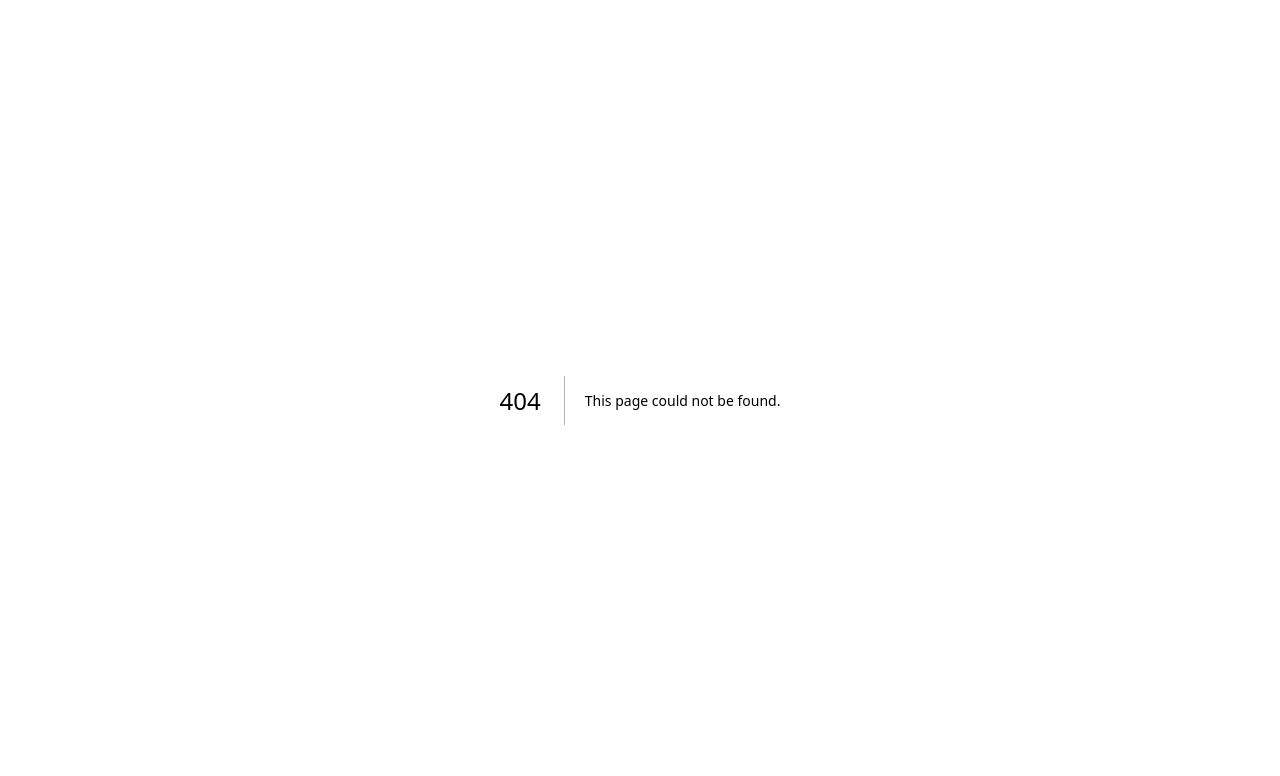
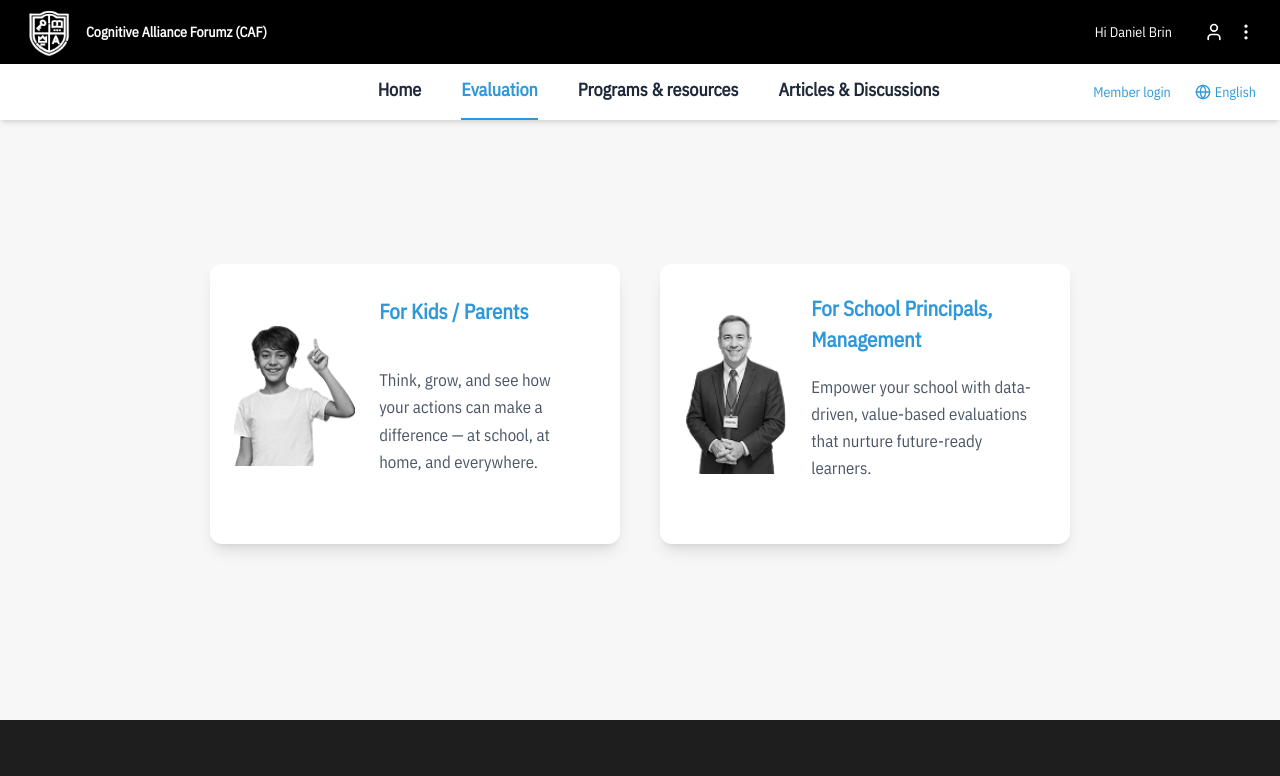
Before and after one commit to yashmevat/pfafigma, a Next.js app: page /Evaluation in a window 1280 px wide. Before the commit this address had no page. Shown: the top 776 px of the page. Built offline with nearby package versions, Linux system fonts and the light colour scheme.

Commit message:
evolution section added

```diff
--- /dev/null
+++ b/src/app/Evaluation/page.js
@@ -0,0 +1,64 @@
+"use client";
+import Link from "next/link";
+import FooterSection from "../components/FooterSection";
+import Header from "../components/Header";
+
+export default function Home() {
+    return (
+
+        <>
+            {/* Header Section */}
+            <Header />
+
+            <div className="h-220 md:h-170 md:pb-30 lg:pb-10  xl:h-150 bg-[#f7f7f7] flex items-center justify-center px-4">
+                <div className="flex flex-col md:flex-row gap-6 md:gap-10 max-w-120 md:max-w-215 justify-center h-68">
+                    {/* Card 1: For Kids / Parents */}
+                    <Link
+                        href="/kids-parents"
+                        className="group flex flex-col md:flex-row items-center bg-white h-95 md:h-90 lg:h-70 2xl:h-68 rounded-xl shadow-lg hover:shadow-lg transition-all duration-300 p-6 pb-18 cursor-pointer"
+                    >
+                        <img
+                            src="/Evaluation2.png"
+                            alt="For Kids / Parents"
+                            className="w-32 h-40 lg:h-36 2xl:h-40 object-contain mb-4 md:mb-0 md:mt-7 md:mr-4 grayscale"
+                        />
+                        <div className="flex flex-col gap-5 text-center md:text-left lg:gap-10 ml-2 mt-3">
+                            <h2 className="text-[#2E98DA] text-[1.3rem] font-semibold">
+                                For Kids / Parents
+                            </h2>
+                            <p className="text-gray-600 text-[1.05rem] leading-relaxed pr-3">
+                                Think, grow, and see how your actions can make a difference —
+                                at school, at home, and everywhere.
+                            </p>
+                        </div>
+                    </Link>
+
+                    {/* Card 2: For School Principals / Management */}
+                    <Link
+                        href="/school-management"
+                       className="group flex flex-col md:flex-row items-center bg-white h-100 md:h-90 lg:h-70 2xl:h-68 rounded-xl shadow-lg hover:shadow-lg transition-all duration-300 p-6 pb-18 cursor-pointer"
+                    >
+                        <img
+                            src="/Evaluation1.png"
+                            alt="For School Principals / Management"
+                            className="w-32 h-40 md:h-60 lg:h-40 xl:h-40 object-contain mb-4 md:mb-0 md:mt-7 md:mr-4 grayscale"
+                        />
+                      <div className="flex flex-col text-center md:text-left gap-4.5 ml-2 lg:mt-4">
+                              <h2 className="text-[#2E98DA] text-[1.3rem] font-semibold">
+                                For School Principals, Management
+                            </h2>
+                            <p className="text-gray-600 text-[1.05rem] leading-relaxed pr-3">
+                                Empower your school with data-driven, value-based evaluations
+                                that nurture future-ready learners.
+                            </p>
+                        </div>
+                    </Link>
+                </div>
+            </div>
+
+            {/* Footer Section */}
+
+            <FooterSection />
+        </>
+    );
+}
--- a/src/app/components/Header.jsx
+++ b/src/app/components/Header.jsx
@@ -18,7 +18,7 @@ export default function Header() {
 
   const links = [
     { name: "Home", href: "/" },
-    { name: "Evaluation", href: "/evaluation" },
+    { name: "Evaluation", href: "/Evaluation" },
     { name: "Programs & resources", href: "/VideoLearningPage" },
     { name: "Articles & Discussions", href: "/articles" },
   ];
```
Also changed, not shown: public/Evaluation1.png (added), public/Evaluation2.png (added).
